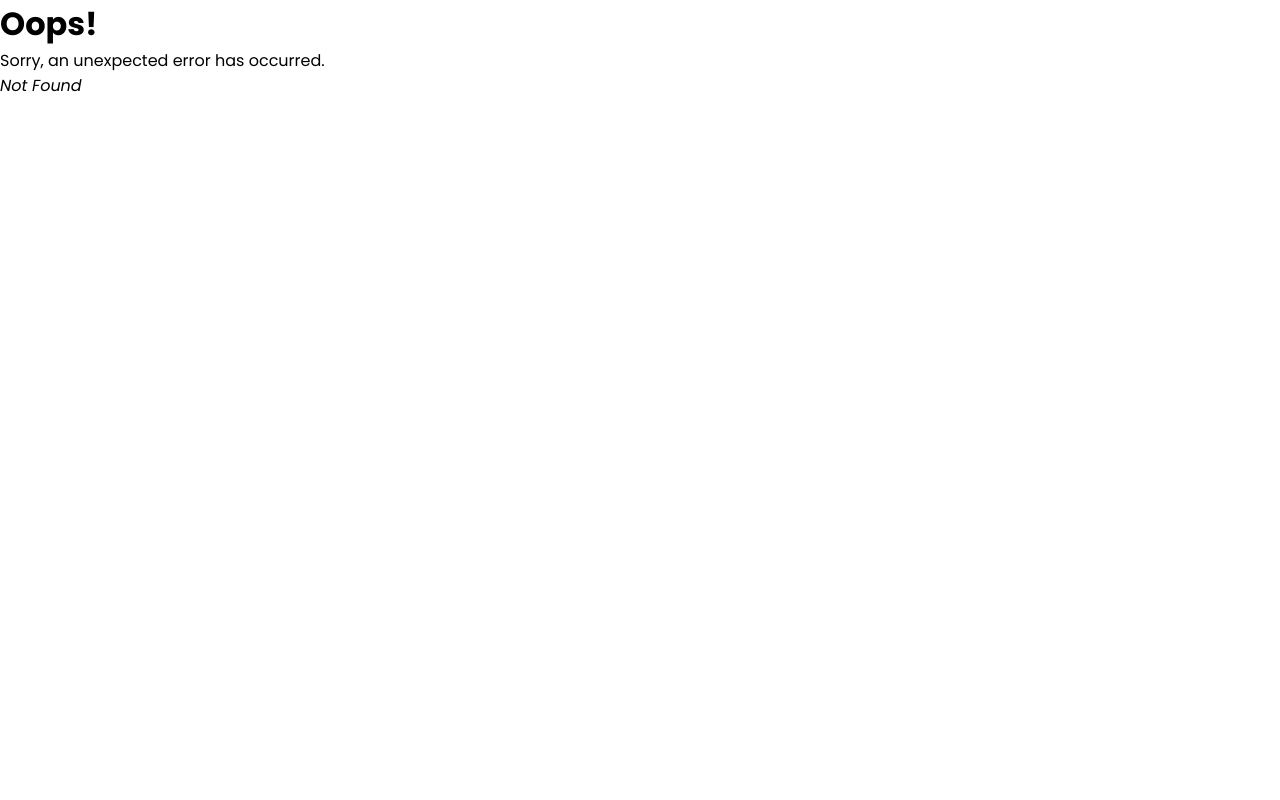
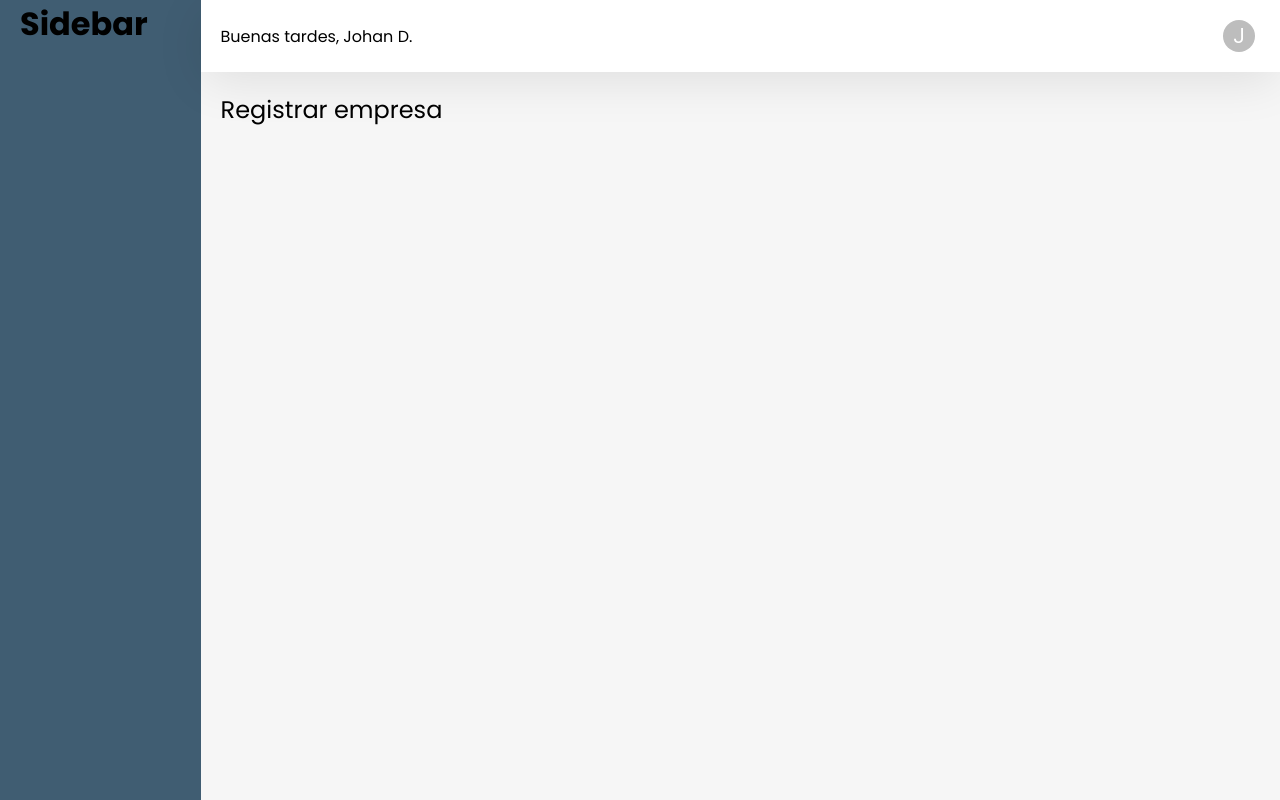
Before and after one commit to dbeec/monorepo_dev, a React (Vite) app in the folder apps/client/: page /company/registerCompany in a window 1280 px wide. Before the commit this address had no page. Built offline with nearby package versions, Linux system fonts and the light colour scheme.

Commit message:
reestructuracion de paquetes

```diff
--- /dev/null
+++ b/apps/client/src/components/avatar-menu/index.tsx
@@ -0,0 +1,93 @@
+import * as React from "react";
+import Box from "@mui/material/Box";
+import Avatar from "@mui/material/Avatar";
+import Menu from "@mui/material/Menu";
+import MenuItem from "@mui/material/MenuItem";
+import ListItemIcon from "@mui/material/ListItemIcon";
+import Divider from "@mui/material/Divider";
+import IconButton from "@mui/material/IconButton";
+import Tooltip from "@mui/material/Tooltip";
+import Settings from "@mui/icons-material/Settings";
+import Logout from "@mui/icons-material/Logout";
+
+export default function ProfileMenu() {
+  const [anchorEl, setAnchorEl] = React.useState<null | HTMLElement>(null);
+  const open = Boolean(anchorEl);
+  const handleClick = (event: React.MouseEvent<HTMLElement>) => {
+    setAnchorEl(event.currentTarget);
+  };
+  const handleClose = () => {
+    setAnchorEl(null);
+  };
+
+  return (
+    <>
+      <Box sx={{ display: "flex", alignItems: "center", textAlign: "center" }}>
+        <Tooltip title="Account settings">
+          <IconButton
+            onClick={handleClick}
+            size="small"
+            sx={{ ml: 2 }}
+            aria-controls={open ? "account-menu" : undefined}
+            aria-haspopup="true"
+            aria-expanded={open ? "true" : undefined}
+          >
+            <Avatar sx={{ width: 32, height: 32 }}>J</Avatar>
+          </IconButton>
+        </Tooltip>
+      </Box>
+      <Menu
+        anchorEl={anchorEl}
+        id="account-menu"
+        open={open}
+        onClose={handleClose}
+        onClick={handleClose}
+        PaperProps={{
+          elevation: 0,
+          sx: {
+            overflow: "visible",
+            filter: "drop-shadow(1px 1px 2px rgba(0,0,0,0.15))",
+            mt: 1,
+            "& .MuiAvatar-root": {
+              width: 35,
+              height: 35,
+              ml: -0.5,
+              mr: 1,
+            },
+            "&::before": {
+              content: '""',
+              display: "block",
+              position: "absolute",
+              top: 0,
+              right: 14,
+              width: 10,
+              height: 10,
+              bgcolor: "background.paper",
+              transform: "translateY(-50%) rotate(45deg)",
+              zIndex: 0,
+            },
+          },
+        }}
+        transformOrigin={{ horizontal: "right", vertical: "top" }}
+        anchorOrigin={{ horizontal: "right", vertical: "bottom" }}
+      >
+        <MenuItem onClick={handleClose} >
+          <Avatar /> Profile
+        </MenuItem>
+        <Divider />
+        <MenuItem onClick={handleClose}>
+          <ListItemIcon>
+            <Settings fontSize="small" />
+          </ListItemIcon>
+          Settings
+        </MenuItem>
+        <MenuItem onClick={handleClose}>
+          <ListItemIcon>
+            <Logout fontSize="small" />
+          </ListItemIcon>
+          Logout
+        </MenuItem>
+      </Menu>
+    </>
+  );
+}
--- a/apps/client/src/components/header/index.tsx
+++ b/apps/client/src/components/header/index.tsx
@@ -1,3 +1,4 @@
+import ProfileMenu from "../avatar-menu";
 import "./style.css";
 
 export default function Header() {
@@ -5,6 +6,9 @@
     <>
       <div className="main_header">
         <span>Buenas tardes, Johan D.</span>
+
+        {/* Profile pic */}
+        <ProfileMenu />
       </div>
     </>
   );
--- a/apps/client/src/components/header/style.css
+++ b/apps/client/src/components/header/style.css
@@ -1,9 +1,14 @@
 .main_header {
   display: flex;
   align-items: center;
+  justify-content: space-between;
   background: #fff;
   width: 100%;
   height: 10%;
   padding: 0 20px;
   box-sizing: border-box;
+  box-shadow:
+    rgba(0, 0, 0, 0.1) 0px 10px 50px -3px,
+    rgba(0, 0, 0, 0.05) 0px 0px 0px -2px;
+  z-index: 1;
 }
--- /dev/null
+++ b/apps/client/src/ui/admin/container/outlet/companies/index.tsx
@@ -0,0 +1,9 @@
+import TitleViews from "../../../../../components/title-views";
+
+export default function RegisterCompany() {
+  return (
+    <>
+      <TitleViews title="Registrar empresa" />
+    </>
+  );
+}
--- a/apps/client/src/ui/admin/container/outlet/dashboard/index.tsx
+++ b/apps/client/src/ui/admin/container/outlet/dashboard/index.tsx
@@ -117,7 +117,7 @@
               {
                 field: "name",
                 headerName: "NOMBRE COMPLETO",
-                flex: 2,
+                flex: 1.5,
                 align: "left",
                 // valueGetter: (params) => {
                 //   return `${params.firstsurname || ""} ${params.secondsurname || ""} ${params.firstname || ""} ${params.middlename}`;
@@ -134,14 +134,14 @@
               {
                 field: "role",
                 headerName: "CARGO",
-                flex: 1,
+                flex: 1.5,
                 align: "center",
                 ...defaultColumnOptions,
               },
               {
                 field: "h_entrada",
                 headerName: "HORA ENTRADA",
-                flex: 1,
+                flex: 1.2,
                 align: "center",
                 ...defaultColumnOptions,
               },
--- a/apps/client/src/ui/admin/page/routes/admin-route.tsx
+++ b/apps/client/src/ui/admin/page/routes/admin-route.tsx
@@ -2,6 +2,7 @@
 import Admin from "../../container";
 import ErrorPage from "../../../../error-page";
 import AdminContent from "../../container/outlet/dashboard";
+import RegisterCompany from "../../container/outlet/companies";
 
 export const adminRouter: RouteObject = {
   element: <Admin />,
@@ -12,5 +13,9 @@
       index: true,
       element: <AdminContent />,
     },
+    {
+      path: "/company/registerCompany",
+      element: <RegisterCompany />,
+    },
   ],
 };
```
Also changed, not shown: apps/client/package.json (+12 -1 lines), package.json (+1 -14 lines), 15 other files (tests, documents, lock files or other folders).
